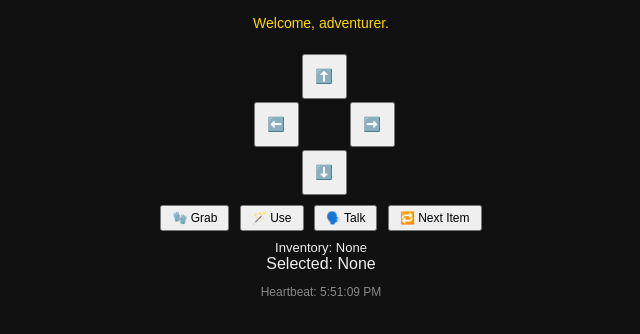
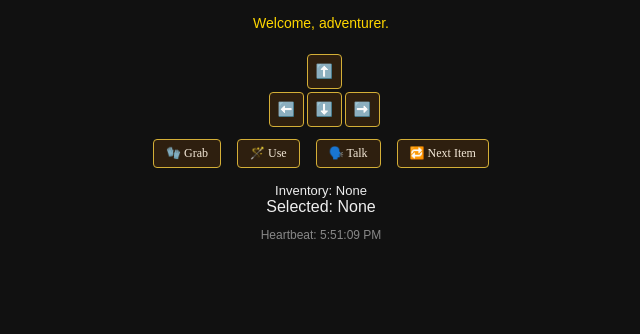
Before and after one commit to GabrielKnight13/sealofsolara, a plain HTML site: page index.html in a window 1280 px wide. Shown: the part 402-736 px from the top of the page, without its empty margins (319-959 px from the left). Drawn offline with Linux system fonts and the light colour scheme; no server answers.

Commit message:
Update index.html

```diff
--- a/index.html
+++ b/index.html
@@ -4,32 +4,70 @@
   <meta charset="UTF-8">
   <title>Seal of Solara</title>
  <style>
-  body { font-family: Arial, sans-serif; background: #111; color: #eee; text-align: center; }
+   body { font-family: Arial, sans-serif; background: #111; color: #eee; text-align: center; }
   img { width: 420px; height: 315px; border: 2px solid #444; margin-bottom: 8px; opacity: 1; transition: opacity 0.6s ease-in-out; }
   button { margin: 3px; padding: 4px 8px; font-size: 12px; cursor: pointer; }
   #message { font-size: 14px; margin: 6px; color: #ffd700; min-height: 20px; }
   #inventory { margin-top: 6px; font-size: 13px; }
-  #controls { margin-top: 12px; }
+  #controls { margin-top: 10px; }
   #return { margin-top: 12px; display: none; }
 
   /* Movement pad layout */
   .dpad {
     display: grid;
-    grid-template-columns: 45px 45px 45px;
-    grid-template-rows: 45px 45px 45px;
+    grid-template-columns: 35px 35px 35px;
+    grid-template-rows: 35px 35px;
+	gap: 3px;
     justify-content: center;
     margin: 6px auto;
-    gap: 3px;
+
   }
-  .dpad button { width: 45px; height: 45px; font-size: 14px; }
+	.dpad button {
+	    width: 35px;
+		height: 35px;
+		font-size: 14px;
+		background-color: #2e1f0f;       /* Match actions */
+		color: #f4e9d8;                  /* Match actions */
+		border: 1px solid #d4af37;
+		border-radius: 4px;
+		font-family: 'Cinzel', serif;   /* Match actions */
+		cursor: pointer;
+		transition: box-shadow 0.3s ease, transform 0.2s ease;
+	}
+	.dpad button:hover {
+	  box-shadow: 0 0 8px #d4af37;
+	  transform: scale(1.03);
+	}
   .dpad .north { grid-column: 2; grid-row: 1; }
   .dpad .west  { grid-column: 1; grid-row: 2; }
   .dpad .east  { grid-column: 3; grid-row: 2; }
-  .dpad .south { grid-column: 2; grid-row: 3; }
+  .dpad .south { grid-column: 2; grid-row: 2; }
 
   /* Action row */
-  .actions { margin-top: 10px; }
-  .actions button { font-size: 12px; padding: 4px 10px; }
+ .actions {
+  display: flex;
+  justify-content: center;
+  gap: 10px;
+  margin: 12px 0;
+  flex-wrap: wrap;
+}
+
+.actions button {
+  background-color: #2e1f0f;
+  color: #f4e9d8;
+  border: 1px solid #d4af37;
+  padding: 6px 12px;
+  font-size: 12px;
+  font-family: 'Cinzel', serif;
+  border-radius: 4px;
+  cursor: pointer;
+  transition: box-shadow 0.3s ease, transform 0.2s ease;
+}
+
+.actions button:hover {
+  box-shadow: 0 0 8px #d4af37;
+  transform: scale(1.03);
+}
 </style>
 
 
```
